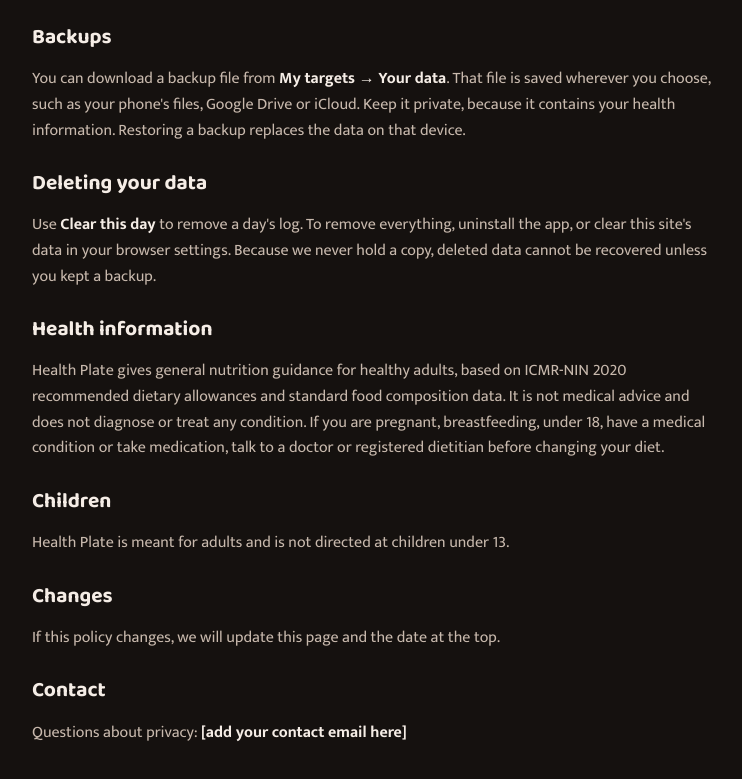
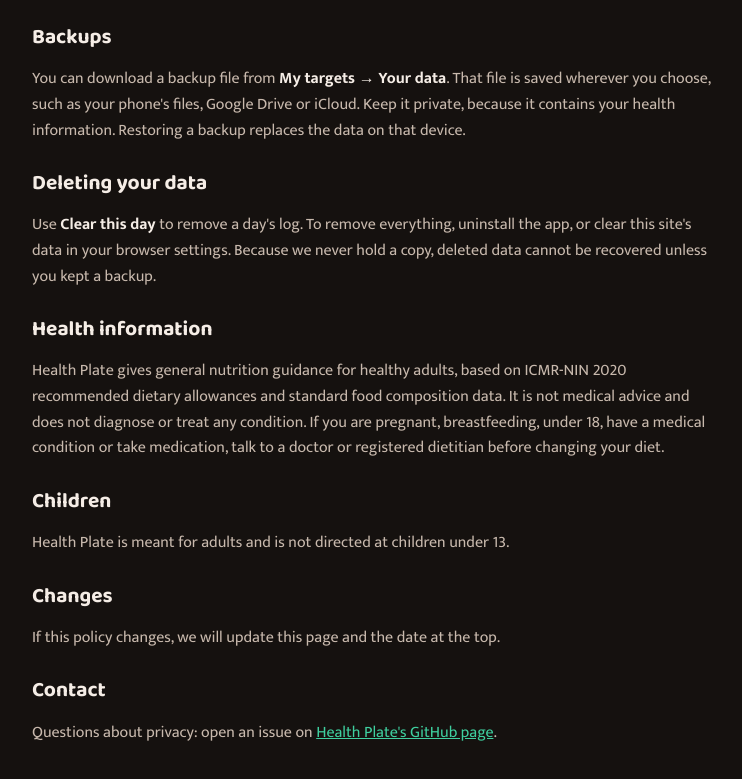
Before and after one commit to shivams322/health-plate, a website: page web/privacy.html in a window 1280 px wide. Shown: the part 657-1436 px from the top of the page, without its empty margins (268-1010 px from the left). Drawn offline with Linux system fonts and the light colour scheme.

Commit message:
Privacy page: contact via GitHub Issues
Co-Authored-By: Claude Opus 5.5 <noreply@anthropic.com>

```diff
--- a/web/privacy.html
+++ b/web/privacy.html
@@ -57,7 +57,7 @@ b{color:var(--ink)}
   <p>If this policy changes, we will update this page and the date at the top.</p>
 
   <h2>Contact</h2>
-  <p>Questions about privacy: <b>[add your contact email here]</b></p>
+  <p>Questions about privacy: open an issue on <a href="https://github.com/shivams322/health-plate/issues">Health Plate's GitHub page</a>.</p>
 </main>
 </body>
 </html>
```
Also changed, not shown: README.md.
